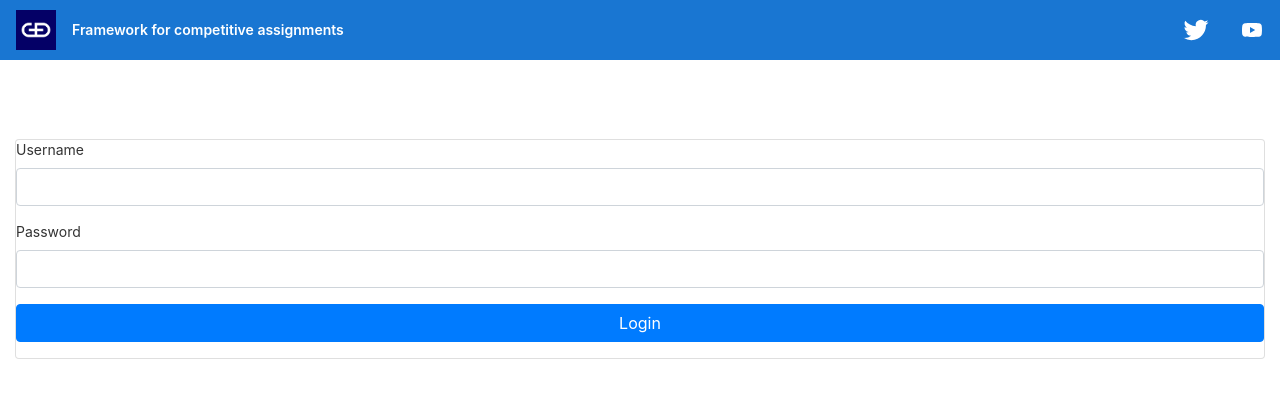
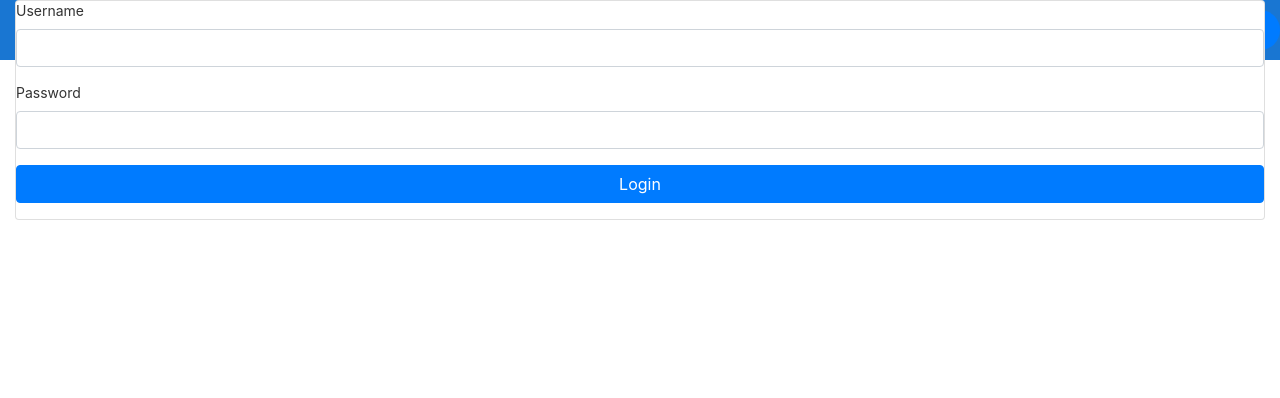
Before and after one commit to ThomasYacob/ProjektFrontend, an Angular app: page /login in a window 1280 px wide. Shown: the top 398 px of the page. Built offline with nearby package versions, Linux system fonts and the light colour scheme.

Commit message:
Home page

```diff
--- a/src/app/app.component.html
+++ b/src/app/app.component.html
@@ -1,4 +1,4 @@
-<!-- Toolbar -->
+<!-- Toolbar-->
 <div class="toolbar" role="banner">
 	<img
 		width="40"
@@ -7,53 +7,71 @@
 	/>
 	<span>Framework for competitive assignments</span>
 	<div class="spacer"></div>
-	<a
-		aria-label="Angular on twitter"
-		target="_blank"
-		rel="noopener"
-		href="https://www.gi-de.com/en/"
-		title="Twitter"
-	>
-		<svg
-			id="twitter-logo"
-			height="24"
-			data-name="Logo"
-			xmlns="http://www.w3.org/2000/svg"
-			viewBox="0 0 400 400"
-		>
-			<rect width="400" height="400" fill="none" />
-			<path
-				d="M153.62,301.59c94.34,0,145.94-78.16,145.94-145.94,0-2.22,0-4.43-.15-6.63A104.36,104.36,0,0,0,325,122.47a102.38,102.38,0,0,1-29.46,8.07,51.47,51.47,0,0,0,22.55-28.37,102.79,102.79,0,0,1-32.57,12.45,51.34,51.34,0,0,0-87.41,46.78A145.62,145.62,0,0,1,92.4,107.81a51.33,51.33,0,0,0,15.88,68.47A50.91,50.91,0,0,1,85,169.86c0,.21,0,.43,0,.65a51.31,51.31,0,0,0,41.15,50.28,51.21,51.21,0,0,1-23.16.88,51.35,51.35,0,0,0,47.92,35.62,102.92,102.92,0,0,1-63.7,22A104.41,104.41,0,0,1,75,278.55a145.21,145.21,0,0,0,78.62,23"
-				fill="#fff"
-			/>
-		</svg>
-	</a>
-	<a
-		aria-label="Angular on YouTube"
-		target="_blank"
-		rel="noopener"
-		href="https://youtube.com/angular"
-		title="YouTube"
-	>
-		<svg
-			id="youtube-logo"
-			height="24"
-			width="24"
-			data-name="Logo"
-			xmlns="http://www.w3.org/2000/svg"
-			viewBox="0 0 24 24"
-			fill="#fff"
-		>
-			<path d="M0 0h24v24H0V0z" fill="none" />
-			<path
-				d="M21.58 7.19c-.23-.86-.91-1.54-1.77-1.77C18.25 5 12 5 12 5s-6.25 0-7.81.42c-.86.23-1.54.91-1.77 1.77C2 8.75 2 12 2 12s0 3.25.42 4.81c.23.86.91 1.54 1.77 1.77C5.75 19 12 19 12 19s6.25 0 7.81-.42c.86-.23 1.54-.91 1.77-1.77C22 15.25 22 12 22 12s0-3.25-.42-4.81zM10 15V9l5.2 3-5.2 3z"
-			/>
-		</svg>
-	</a>
+	<button class="btn-primary" mat-icon-button [matMenuTriggerFor]="menu" aria-label="Example icon-button with a menu">
+		<mat-icon>more_vert</mat-icon>
+	</button>
+	<mat-menu #menu="matMenu">
+		<button mat-menu-item>
+			<span>Home</span>
+		</button>
+<!--		<button mat-menu-item disabled>-->
+		<button mat-menu-item [routerLink]="'./register'">
+			<span>Register</span>
+		</button>
+		<button mat-menu-item [routerLink]="'./login'">
+			<span>Sign in</span>
+		</button>
+		<button mat-menu-item [routerLink]="'./assignment'">
+			<span>Create</span>
+		</button>
+	</mat-menu>
+<!--	<a-->
+<!--		aria-label="Angular on twitter"-->
+<!--		target="_blank"-->
+<!--		rel="noopener"-->
+<!--		href="https://www.gi-de.com/en/"-->
+<!--		title="Twitter"-->
+<!--	>-->
+<!--		<svg-->
+<!--			id="twitter-logo"-->
+<!--			height="24"-->
+<!--			data-name="Logo"-->
+<!--			xmlns="http://www.w3.org/2000/svg"-->
+<!--			viewBox="0 0 400 400"-->
+<!--		>-->
+<!--			<rect width="400" height="400" fill="none" />-->
+<!--			<path-->
+<!--				d="M153.62,301.59c94.34,0,145.94-78.16,145.94-145.94,0-2.22,0-4.43-.15-6.63A104.36,104.36,0,0,0,325,122.47a102.38,102.38,0,0,1-29.46,8.07,51.47,51.47,0,0,0,22.55-28.37,102.79,102.79,0,0,1-32.57,12.45,51.34,51.34,0,0,0-87.41,46.78A145.62,145.62,0,0,1,92.4,107.81a51.33,51.33,0,0,0,15.88,68.47A50.91,50.91,0,0,1,85,169.86c0,.21,0,.43,0,.65a51.31,51.31,0,0,0,41.15,50.28,51.21,51.21,0,0,1-23.16.88,51.35,51.35,0,0,0,47.92,35.62,102.92,102.92,0,0,1-63.7,22A104.41,104.41,0,0,1,75,278.55a145.21,145.21,0,0,0,78.62,23"-->
+<!--				fill="#fff"-->
+<!--			/>-->
+<!--		</svg>-->
+<!--	</a>-->
+<!--	<a-->
+<!--		aria-label="Angular on YouTube"-->
+<!--		target="_blank"-->
+<!--		rel="noopener"-->
+<!--		href="https://youtube.com/angular"-->
+<!--		title="YouTube"-->
+<!--	>-->
+<!--		<svg-->
+<!--			id="youtube-logo"-->
+<!--			height="24"-->
+<!--			width="24"-->
+<!--			data-name="Logo"-->
+<!--			xmlns="http://www.w3.org/2000/svg"-->
+<!--			viewBox="0 0 24 24"-->
+<!--			fill="#fff"-->
+<!--		>-->
+<!--			<path d="M0 0h24v24H0V0z" fill="none" />-->
+<!--			<path-->
+<!--				d="M21.58 7.19c-.23-.86-.91-1.54-1.77-1.77C18.25 5 12 5 12 5s-6.25 0-7.81.42c-.86.23-1.54.91-1.77 1.77C2 8.75 2 12 2 12s0 3.25.42 4.81c.23.86.91 1.54 1.77 1.77C5.75 19 12 19 12 19s6.25 0 7.81-.42c.86-.23 1.54-.91 1.77-1.77C22 15.25 22 12 22 12s0-3.25-.42-4.81zM10 15V9l5.2 3-5.2 3z"-->
+<!--			/>-->
+<!--		</svg>-->
+<!--	</a>-->
 </div>
 
-<div class="container-fluid">
-	<app-assignment></app-assignment>
-</div>
+<!--<div class="container-fluid">-->
+<!--	<app-assignment></app-assignment>-->
+<!--</div>-->
 
 <router-outlet></router-outlet>
--- a/src/app/app.component.ts
+++ b/src/app/app.component.ts
@@ -1,5 +1,4 @@
 import { Component, OnInit} from '@angular/core';
-import { TokenStorageService } from './_services/token-storage.service';
 
 
 @Component({
--- a/src/app/app.module.ts
+++ b/src/app/app.module.ts
@@ -1,4 +1,4 @@
-import { NgModule } from '@angular/core';
+import { NgModule, CUSTOM_ELEMENTS_SCHEMA} from '@angular/core';
 import { BrowserModule } from '@angular/platform-browser';
 import { FormsModule, ReactiveFormsModule } from '@angular/forms';
 import { HttpClientModule } from '@angular/common/http';
@@ -20,7 +20,8 @@ import { MatSelectModule } from "@angular/material/select";
 import { MatButtonModule } from "@angular/material/button";
 import { MatCheckboxModule } from "@angular/material/checkbox";
 import { MatChipsModule } from "@angular/material/chips";
-
+import { MatMenuModule } from '@angular/material/menu';
+import { MatIconModule } from '@angular/material/icon';
 
 @NgModule({
   declarations: [
@@ -32,7 +33,8 @@ import { MatChipsModule } from "@angular/material/chips";
     ProfileComponent,
     BoardAdminComponent,
     BoardModeratorComponent,
-    BoardUserComponent
+    BoardUserComponent,
+
   ],
   imports: [
     BrowserModule,
@@ -45,9 +47,13 @@ import { MatChipsModule } from "@angular/material/chips";
     MatButtonModule,
     MatSelectModule,
     MatCheckboxModule,
-    MatChipsModule
+    MatChipsModule,
+    MatMenuModule,
+    MatIconModule
   ],
-  providers: [authInterceptorProviders],
-  bootstrap: [AppComponent]
+  providers: [],
+  bootstrap: [AppComponent],
+  schemas: [CUSTOM_ELEMENTS_SCHEMA]
 })
-export class AppModule { }
+export class AppModule {
+}
--- a/src/app/assignment/assignment.component.css
+++ b/src/app/assignment/assignment.component.css
@@ -1,54 +1,54 @@
-:host {
-    font-family: -apple-system, BlinkMacSystemFont, "Segoe UI", Roboto,
-        Helvetica, Arial, sans-serif, "Apple Color Emoji", "Segoe UI Emoji",
-        "Segoe UI Symbol";
-    font-size: 14px;
-    color: #333;
-    box-sizing: border-box;
-    -webkit-font-smoothing: antialiased;
-    -moz-osx-font-smoothing: grayscale;
-}
+/*:host {*/
+/*    font-family: -apple-system, BlinkMacSystemFont, "Segoe UI", Roboto,*/
+/*        Helvetica, Arial, sans-serif, "Apple Color Emoji", "Segoe UI Emoji",*/
+/*        "Segoe UI Symbol";*/
+/*    font-size: 14px;*/
+/*    color: #333;*/
+/*    box-sizing: border-box;*/
+/*    -webkit-font-smoothing: antialiased;*/
+/*    -moz-osx-font-smoothing: grayscale;*/
+/*}*/
 
-.spacer {
-    flex: 1;
-}
+/*.spacer {*/
+/*    flex: 1;*/
+/*}*/
 
-.toolbar {
-    position: absolute;
-    top: 0;
-    left: 0;
-    right: 0;
-    height: 60px;
-    display: flex;
-    align-items: center;
-    background-color: #1976d2;
-    color: white;
-    font-weight: 600;
-}
+/*.toolbar {*/
+/*    position: absolute;*/
+/*    top: 0;*/
+/*    left: 0;*/
+/*    right: 0;*/
+/*    height: 60px;*/
+/*    display: flex;*/
+/*    align-items: center;*/
+/*    background-color: #1976d2;*/
+/*    color: white;*/
+/*    font-weight: 600;*/
+/*}*/
 
-.container-fluid {
-    position: relative;
-    top: 70px;
-}
+/*.container-fluid {*/
+/*    position: relative;*/
+/*    top: 70px;*/
+/*}*/
 
-.toolbar img {
-    margin: 0 16px;
-}
+/*.toolbar img {*/
+/*    margin: 0 16px;*/
+/*}*/
 
-.toolbar #twitter-logo {
-    height: 40px;
-    margin: 0 8px;
-}
+/*.toolbar #twitter-logo {*/
+/*    height: 40px;*/
+/*    margin: 0 8px;*/
+/*}*/
 
-.toolbar #youtube-logo {
-    height: 40px;
-    margin: 0 16px;
-}
+/*.toolbar #youtube-logo {*/
+/*    height: 40px;*/
+/*    margin: 0 16px;*/
+/*}*/
 
-.toolbar #twitter-logo:hover,
-.toolbar #youtube-logo:hover {
-    opacity: 0.8;
-}
+/*.toolbar #twitter-logo:hover,*/
+/*.toolbar #youtube-logo:hover {*/
+/*    opacity: 0.8;*/
+/*}*/
 
 form{
     margin-top: 100px;
```
Also changed, not shown: src/app/login/login.component.html (+28 -0 lines), src/app/registration.service.ts (added, +17 -0 lines), src/app/app.component.css (line endings or trailing spaces), src/app/register/register.component.ts (line endings or trailing spaces), 2 other files (tests, documents, lock files or other folders).
